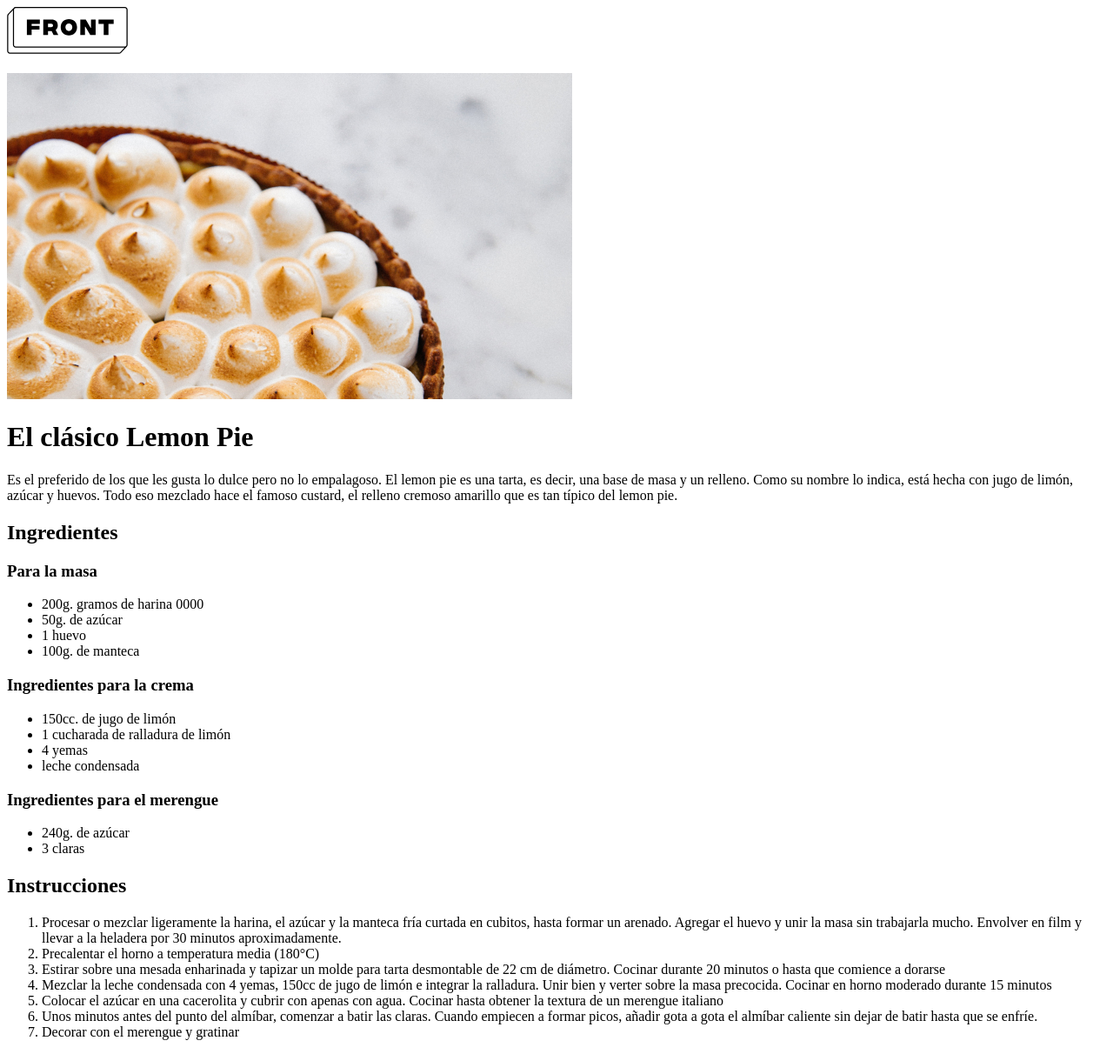
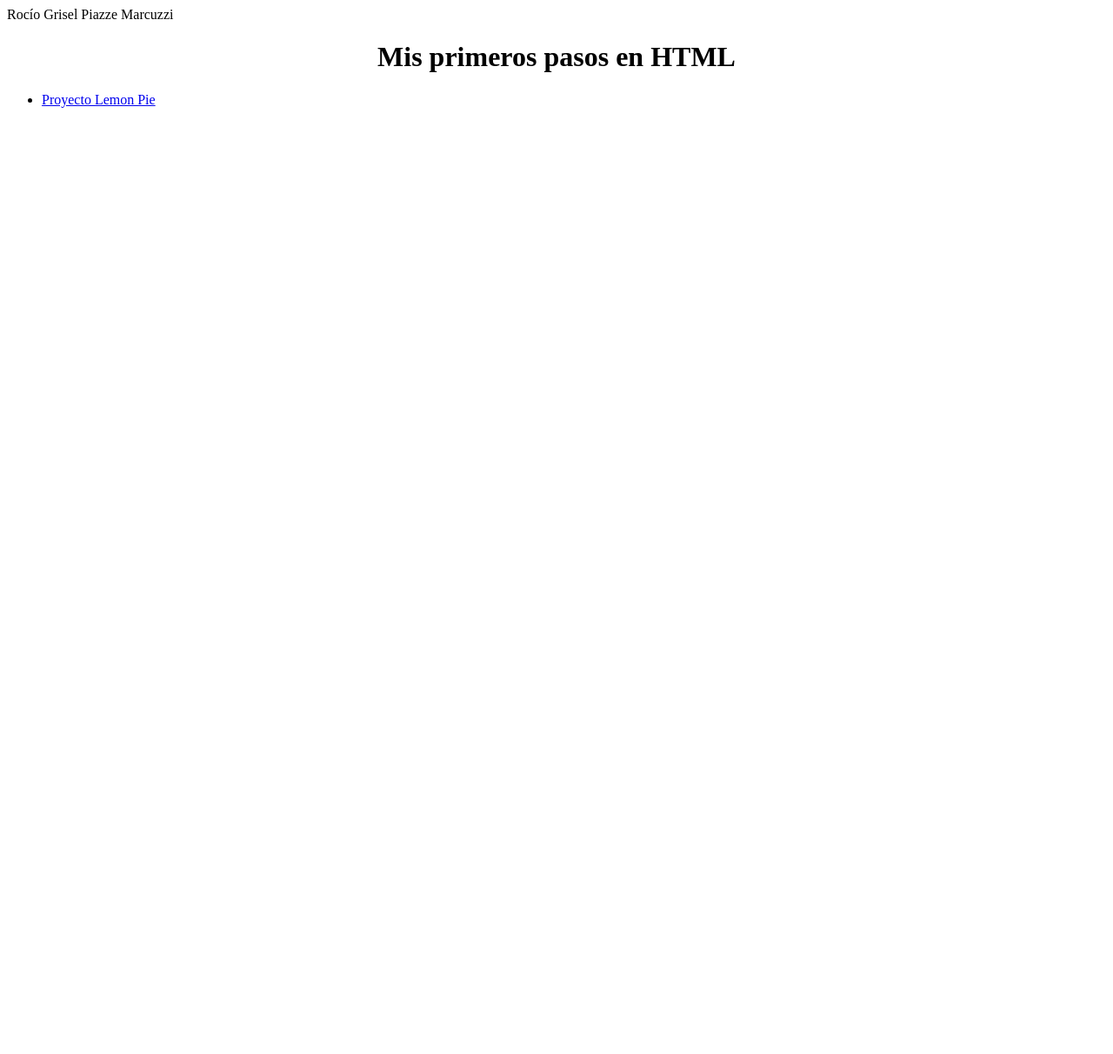
Before and after one commit to ro-piazze/FrontendLemonPie, a plain HTML site: page index.html in a window 1280 px wide. Shown: the whole page at 87% size. After the commit the page ends 800 px from the top, so only its background shows below. Drawn offline with Linux system fonts and the light colour scheme.

Commit message:
PROYECTO LEMON

```diff
--- a/index.html
+++ b/index.html
@@ -1,6 +1,5 @@
 <!DOCTYPE html>
 <html lang="es">
-
 <head>
     <meta charset="UTF-8">
     <meta http-equiv="X-UA-Compatible" content="IE=edge">
@@ -9,64 +8,12 @@
 </head>
 
 <body>
-    <header>
-        <img src = "img/logo.svg" alt="Logo de la página">
-        <br>
-        <br>
-        <img src = "img/lemon-pie 1.jpg" alt "Lemon Pie">
-    </header>
-
-
-    <main>
-        <h1>El clásico Lemon Pie
-        </h1>
-        <p>Es el preferido de los que les gusta lo dulce pero no lo empalagoso. El lemon pie es una tarta, es decir, una
-            base de masa y un relleno. Como su nombre lo indica, está hecha con jugo de limón, azúcar y huevos. Todo eso
-            mezclado hace el famoso custard, el relleno cremoso amarillo que es tan típico del lemon pie.</p>
-            <h2>Ingredientes </h2>
-            <h3 strong>Para la masa</h3>
-            <ul type = disc>
-                <li>200g. gramos de harina 0000</li>
-                <li>50g. de azúcar</li>
-                <li>1 huevo</li>
-                <li>100g. de manteca</li>
-
-            </ul>
-
-            <h3>Ingredientes para la crema</h3>
-            <ul type = disc>
-                <li>150cc. de jugo de limón</li>
-                <li>1 cucharada de ralladura de limón</li>
-                <li> 4 yemas</li>
-                <li>leche condensada</li>
-            </ul>
-
-            <h3>Ingredientes para el merengue</h3>
-            <ul type = disc>
-                <li>240g. de azúcar</li>
-                <li>3 claras</li>
-            </ul>
-
-            <h2>Instrucciones</h2>
-            <ol type = 1>
-                <li>Procesar o mezclar ligeramente la harina, el azúcar y la manteca fría curtada en cubitos, hasta formar un arenado. Agregar el huevo y unir la masa sin trabajarla mucho. Envolver en film y llevar a la heladera por 30 minutos aproximadamente.</li>
-                <li>Precalentar el horno a temperatura media (180°C)</li>
-                <li>Estirar sobre una mesada enharinada y tapizar un molde para tarta desmontable de 22 cm de diámetro. Cocinar durante 20 minutos o hasta que comience a dorarse</li>
-                <li>Mezclar la leche condensada con 4 yemas, 150cc de jugo de limón e integrar la ralladura. Unir bien y verter sobre la masa precocida. Cocinar en horno moderado durante 15 minutos</li>
-                <li>Colocar el azúcar en una cacerolita y cubrir con apenas con agua. Cocinar hasta obtener la textura de un merengue italiano</li>
-                <li>Unos minutos antes del punto del almíbar, comenzar a batir las claras. Cuando empiecen a formar picos, añadir gota a gota el almíbar caliente sin dejar de batir hasta que se enfríe.</li>
-                <li>Decorar con el merengue y gratinar</li>
-
-
-
-
-            </ol>
-
-
-    </main>
-
+  <header>Rocío Grisel Piazze Marcuzzi </header>
+  <mai>
+   <h1 align = "center">Mis primeros pasos en HTML</h1>
+<ul type = disc>
+    <li><a href = "http://127.0.0.1:5500/LemonPie/index.html">Proyecto Lemon Pie</a></li>
+</ul>
+  </main>
 </body>
-<footer>
-
-</footer>
 </html>
```
Also changed, not shown: LemonPie/index.html (added, +72 -0 lines), LemonPie/img/lemon-pie 1.jpg (renamed from img/lemon-pie 1.jpg), LemonPie/img/logo.svg (renamed from img/logo.svg).
